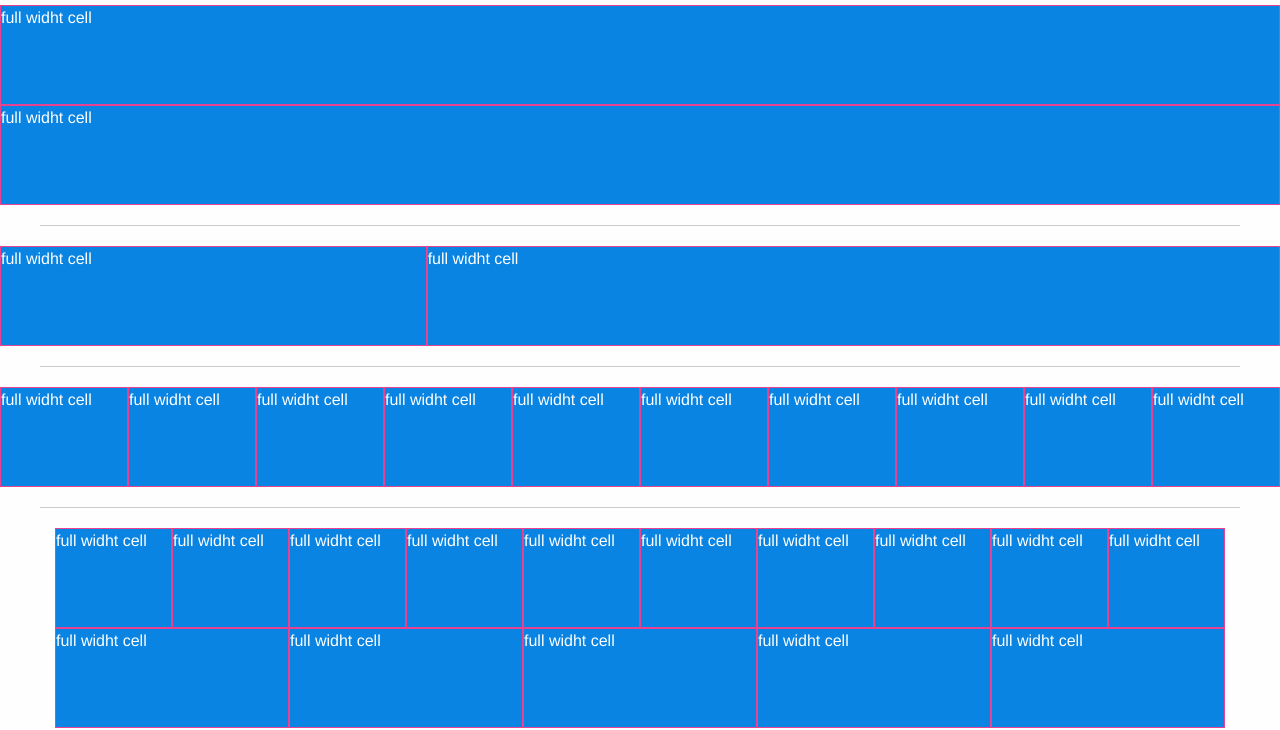
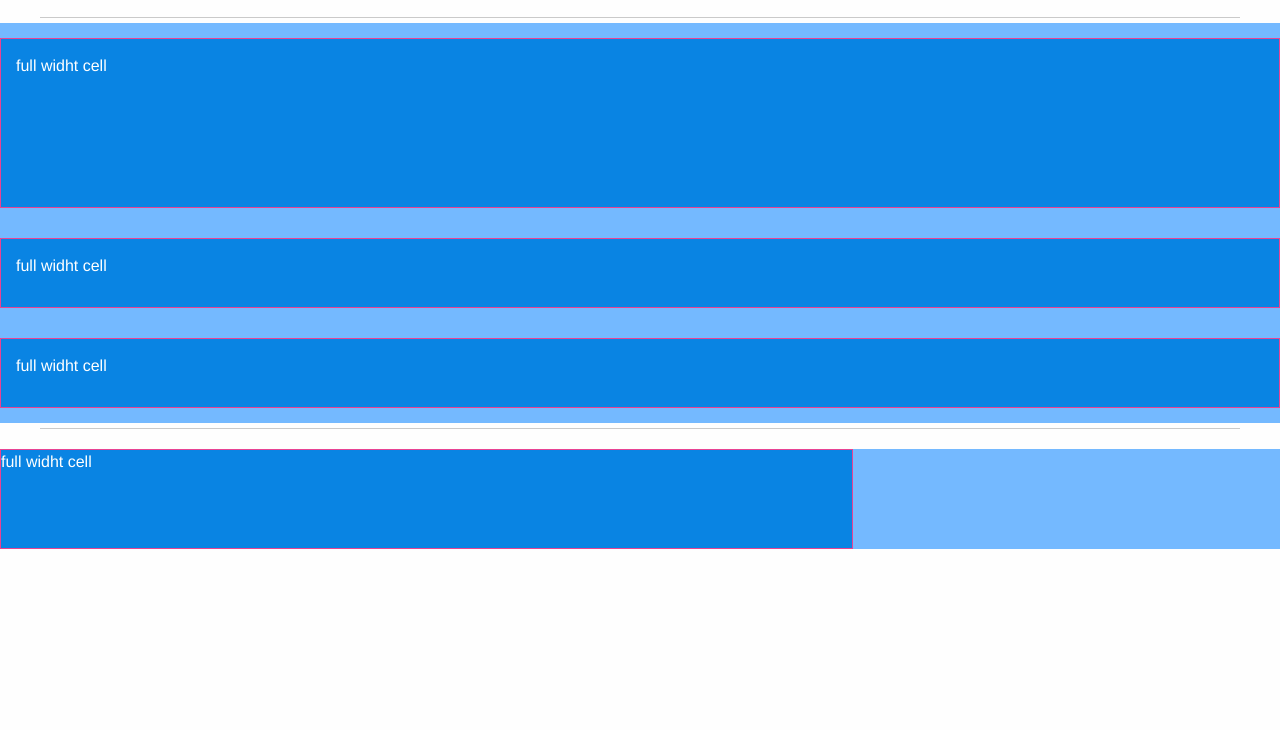
Before and after one commit to DiegoRojas93/The_tattooed_dragon, a plain HTML site: page index.html in a window 1280 px wide. Shown: the part 70-800 px from the top of the page. Drawn offline with Linux system fonts and the light colour scheme.

Commit message:
Espaciado dentro de las grillas

```diff
--- a/index.html
+++ b/index.html
@@ -1,6 +1,6 @@
 
 <!doctype html>
-<html class="no-js" lang="en">
+<html class="no-js" lang="es">
   <head>
     <meta charset="utf-8" />
     <meta http-equiv="x-ua-compatible" content="ie=edge">
@@ -13,58 +13,19 @@
 
 <h1>Hola mundo, Foundation! <i class="fi-like"></i></h1>
 
-
-<div class="grid-x">
-  <div class="cell">full widht cell</div>
-  <div class="cell">full widht cell</div>
-</div>
-
 <hr></hr>
 
-<div class="grid-x">
-  <div class="cell small-6 medium-4">full widht cell</div>
-  <div class="cell small-6 medium-8">full widht cell</div>
-</div>
-
-<hr></hr>
-
-<div class="grid-x">
-  <div class="cell auto">full widht cell</div>
-  <div class="cell auto">full widht cell</div>
-  <div class="cell auto">full widht cell</div>
-  <div class="cell auto">full widht cell</div>
-  <div class="cell auto">full widht cell</div>
-  <div class="cell auto">full widht cell</div>
-  <div class="cell auto">full widht cell</div>
-  <div class="cell auto">full widht cell</div>
+<div class="grid-y grid-padding-x grid-padding-y grid-margin-y" style="height: 400px;">
+  <div class="cell small-6">full widht cell</div>
   <div class="cell auto">full widht cell</div>
   <div class="cell auto">full widht cell</div>
 </div>
 
 <hr></hr>
 
-<div class="grid-container">
-  <div class="grid-x">
-    <div class="cell auto">full widht cell</div>
-    <div class="cell auto">full widht cell</div>
-    <div class="cell auto">full widht cell</div>
-    <div class="cell auto">full widht cell</div>
-    <div class="cell auto">full widht cell</div>
-    <div class="cell auto">full widht cell</div>
-    <div class="cell auto">full widht cell</div>
-    <div class="cell auto">full widht cell</div>
-    <div class="cell auto">full widht cell</div>
-    <div class="cell auto">full widht cell</div>
-  </div>
-  <div class="grid-x">
-    <div class="cell auto">full widht cell</div>
-    <div class="cell auto">full widht cell</div>
-    <div class="cell auto">full widht cell</div>
-    <div class="cell auto">full widht cell</div>
-    <div class="cell auto">full widht cell</div>
-  </div>
+<div class="grid-x">
+  <div class="cell small-8 small-offset-2 large-offset-0" style="height: 100px;"> full widht cell</div>
 </div>
-
 
 <script src="assets/js/app.js"></script>
 </body>
```
Also changed, not shown: assets/css/app.css, 1 other file.
